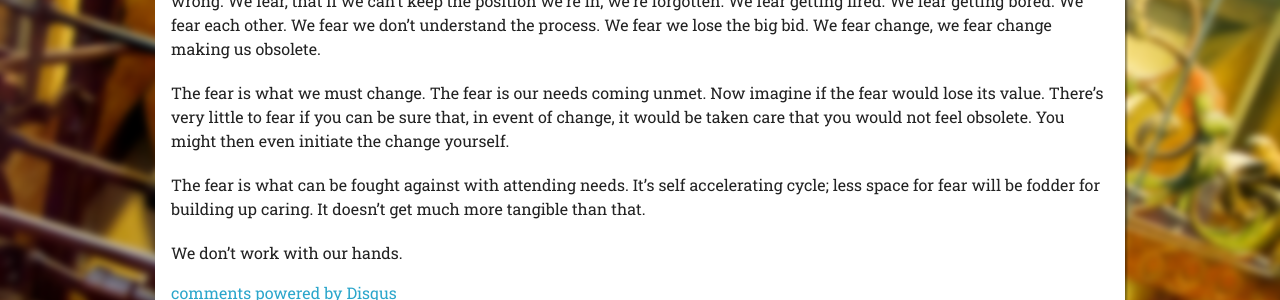
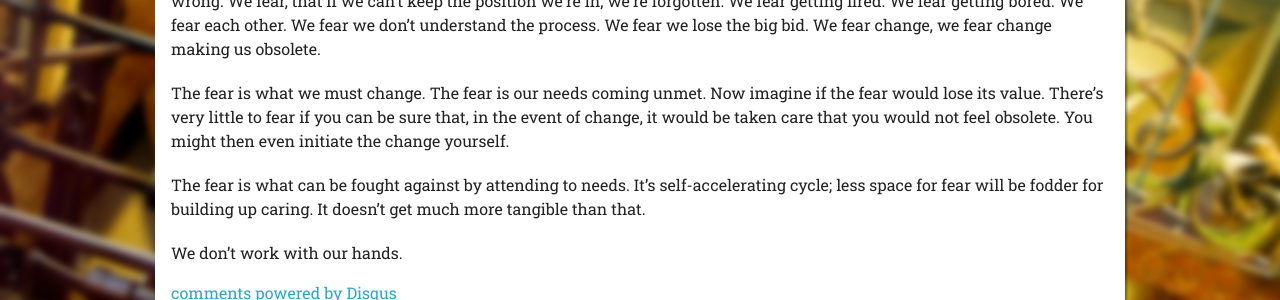
Before and after one commit to heimojuh/heimojuh.github.com, a Jekyll site: the page built from _posts/2013-11-29-we-dont-work-with-our-hands.md, in a window 1280 px wide. Shown: the part 1188-1488 px from the top of the page. Built offline with Jekyll 4.4.1, drawn with Linux system fonts in a browser that asks for light colours; nearby versions of some CDN libraries; library files that are not in the unit come from our copies; Markdown is read by kramdown in place of the engine named in the settings; comment, search, counter and statistics services are not loaded.

Commit message:
fixed typo

```diff
--- a/_posts/2013-11-29-we-dont-work-with-our-hands.md
+++ b/_posts/2013-11-29-we-dont-work-with-our-hands.md
@@ -29,8 +29,8 @@
 
 Things we fear are many. We fear we don't do enough. We fear that when people don't do as we are taught things go awfully wrong. We fear, that if we can't keep the position we're in, we're forgotten. We fear getting fired. We fear getting bored. We fear each other. We fear we don't understand the process. We fear we lose the big bid. We fear change, we fear change making us obsolete.
 
-The fear is what we must change. The fear is our needs coming unmet. Now imagine if the fear would lose its value. There's very little to fear if you can be sure that, in event of change, it would be taken care that you would not feel obsolete. You might then even initiate the change yourself.
+The fear is what we must change. The fear is our needs coming unmet. Now imagine if the fear would lose its value. There's very little to fear if you can be sure that, in the event of change, it would be taken care that you would not feel obsolete. You might then even initiate the change yourself.
 
-The fear is what can be fought against with attending needs. It's self accelerating cycle; less space for fear will be fodder for  building up caring. It doesn't get much more tangible than that.
+The fear is what can be fought against by attending to needs. It's self-accelerating cycle; less space for fear will be fodder for  building up caring. It doesn't get much more tangible than that.
 
 We don't work with our hands.
```
